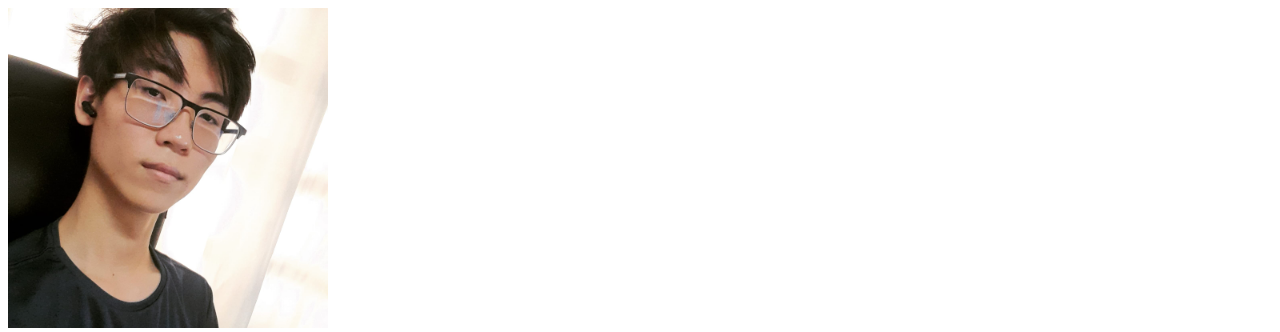
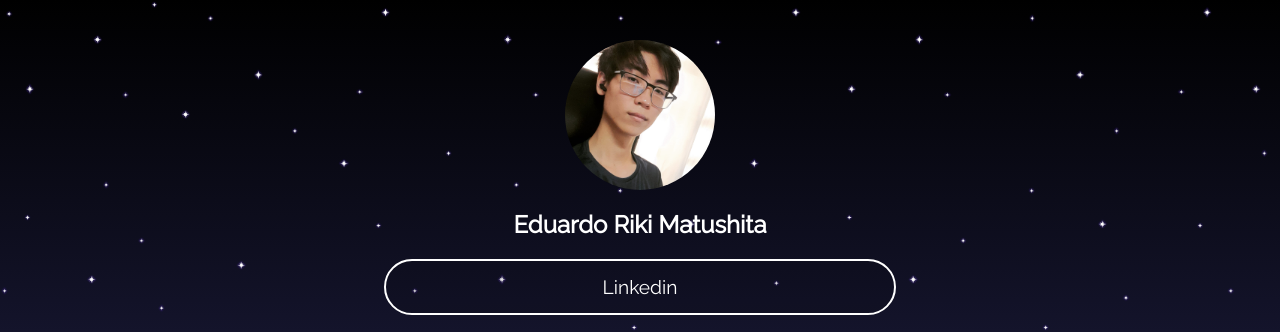
Before and after one commit to dumauzin/ProjetoHaken, a plain HTML site: page index.html in a window 1280 px wide. Shown: the top 332 px of the page. Drawn offline with Linux system fonts and the light colour scheme.

Commit message:
CSS aprimorada

```diff
--- a/css/estilo.css
+++ /dev/null
@@ -1,8 +0,0 @@
-* {
-    text-decoration: none;
-    color: black;
-}
-
-.fotoPerfil {
-    width: 40vh;
-}
--- /dev/null
+++ b/estilo.css
@@ -0,0 +1,61 @@
+@import url('https://fonts.googleapis.com/css2?family=Raleway&display=swap');
+
+* {
+    margin: 0;
+    padding: 0;
+    box-sizing: border-box;
+    color: #FFF;
+    font-family: 'Raleway', sans-serif;
+    text-decoration: none;
+}
+
+body {
+    background: url(imagens/fundoEstrelas.png), linear-gradient(180deg, #000000, #181834, #2e1a6c) fixed;
+    background-size: 100%, 100% 100%;
+}
+
+:root {
+    --fonteDarkMode : #ffffff;
+    --botaoDarkMode: rgba(0, 0, 0, 0.1);
+    --bordaDarkMode: #ffffff;
+}
+
+.menu {
+    display: flex;
+    flex-direction: column;
+    align-items: center;
+    text-align: center;
+    width: 90vw;
+    margin: 40px auto;
+    gap: 20px;
+}
+.menu img {
+    width: 150px;
+    height: 150px;
+    border-radius: 50%;
+}
+
+.menu h1 {
+    font-size: 1.5rem;
+}
+
+.menu a {
+    background-color: var(--botaoDarkMode);
+    color: var(--fonteDarkMode);
+    width: 100%;
+    padding: 15px;
+    text-align: center;
+    font-size: 1.2rem;
+    border: solid 2px var(--bordaDarkMode);
+    border-radius: 40px;
+}
+
+.menu a:hover {
+    font-weight: bold;
+}
+
+@media (min-width: 1024px) {
+    .menu {
+        width: 40vw;
+    }
+}
--- a/index.html
+++ b/index.html
@@ -1,12 +1,14 @@
 <!DOCTYPE html>
 <html lang="pt-br">
+
 <head>
     <title>@duumauzin | Linktree</title>
     <meta charset="utf-8">
-    <link href="css/estilo.css" rel="stylesheet">
+    <link href="estilo.css" rel="stylesheet">
     <meta http-equiv="X-UA-Compatible" content="IE=edge">
     <meta name="viewport" content="width=device-width, initial-scale=1">
 </head>
+
 <body>
     <div class="menu">
         <img class="fotoPerfil" src="imagens/fotoPerfil.jpeg">
@@ -18,4 +20,5 @@
         <a href="http://lattes.cnpq.br/2609310919164571">Currículo Lattes</a>
     </div>
 </body>
+
 </html>
```
Also changed, not shown: imagens/fundoEstrelas.png (added), imagens/fundoLightMode.jpg (added), js/script.js (deleted), script.js (added).
